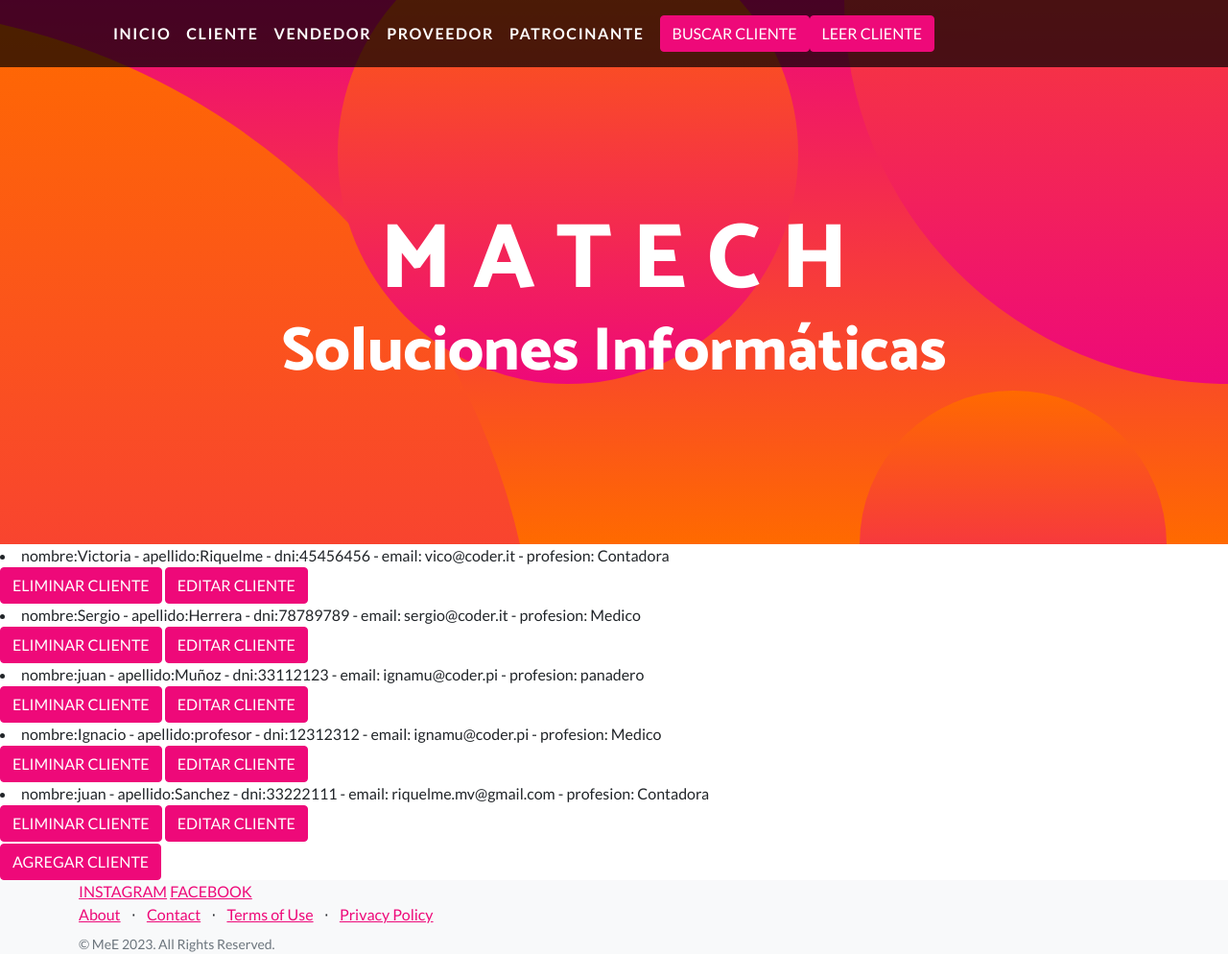
After one commit to MatiEsc/TerceraPreEntregaEscobarMatias, a Django app: page /AppTerceraPreEntregaEscobarMatias/leerCliente/ in a window 1280 px wide. The commit adds this page. Shown: the whole page at 96% size. Run offline with Django 4.2, Linux system fonts and the light colour scheme; data comes from the database, SQL or seed files in the repository; both versions use the stored data as it was after the commit; some libraries are stand-ins or nearby versions.

Commit message:
modificado

```diff
--- a/AppTerceraPreEntregaEscobarMatias/models.py
+++ b/AppTerceraPreEntregaEscobarMatias/models.py
@@ -10,11 +10,17 @@ class Cliente (models.Model):
     email=models.EmailField()
     profesion=models.CharField(max_length=30)
 
+    def __str__(self):
+        return f"nombre:{self.nombre} - apellido:{self.apellido} - dni:{self.dni} - email: {self.email} - profesion: {self.profesion}"
+
 class Vendedor(models.Model):
     nombre=models.CharField(max_length=40)
     apellido=models.CharField(max_length=40)
     dni=models.IntegerField()
     email=models.EmailField()
+
+    def __str__(self):
+        return f"nombre:{self.nombre} - apellido:{self.apellido} - dni:{self.dni} - email: {self.email}"
 
 class Proveedor(models.Model):
     nombre=models.CharField(max_length=40)
@@ -23,9 +29,16 @@ class Proveedor(models.Model):
     email=models.EmailField()
     marca=models.CharField(max_length=30)
 
+    def __str__(self):
+        return f"nombre:{self.nombre} - apellido:{self.apellido} - dni:{self.dni} - email: {self.email} - marca: {self.marca}"
+
 class Patrocinante(models.Model):
     nombre=models.CharField(max_length=40)
     apellido=models.CharField(max_length=40)
     dni=models.IntegerField()
     email=models.EmailField()
     marca=models.CharField(max_length=30)
+
+
+    def __str__(self):
+        return f"nombre:{self.nombre} - apellido:{self.apellido} - dni:{self.dni} - email: {self.email} - marca: {self.marca}"
--- /dev/null
+++ b/AppTerceraPreEntregaEscobarMatias/templates/leerCliente.html
@@ -0,0 +1,30 @@
+{% extends "padre.html" %}
+
+{% load static %}
+
+{% block contenidoQueCambia %}
+
+
+<body>
+
+    {% for p in cliente %}
+    <li> {{p}} </li>
+
+
+        <a class="btn btn-primary" href="{% url "AppTerceraPreEntregaEscobarMatias:eliminarCliente" p.nombre %}">ELIMINAR CLIENTE</a>
+        <a class="btn btn-primary" href="{% url "AppTerceraPreEntregaEscobarMatias:editarCliente" p.nombre %}">EDITAR CLIENTE</a>
+
+    {% endfor %}
+<br>
+
+</body>
+
+            <a class="btn btn-primary" href="{% url "AppTerceraPreEntregaEscobarMatias:cliente"%}">AGREGAR CLIENTE</a>
+            <button class="navbar-toggler" type="button" data-bs-toggle="collapse" data-bs-target="#navbarResponsive" aria-controls="navbarResponsive" aria-expanded="false" aria-label="Toggle navigation"><span class="navbar-toggler-icon"></span></button>
+            <div class="collapse navbar-collapse" id="navbarResponsive">
+
+            </div>
+        </div>
+    </nav>
+
+{% endblock %}
--- a/AppTerceraPreEntregaEscobarMatias/templates/padre.html
+++ b/AppTerceraPreEntregaEscobarMatias/templates/padre.html
@@ -22,12 +22,13 @@
         <nav class="navbar navbar-expand-lg navbar-dark navbar-custom fixed-top">
             <div class="container px-5">
 
-                <a class="navbar-brand" href="{% url "inicio"%}">Inicio</a>
-                <a class="navbar-brand" href="{% url "cliente"%}">Cliente</a>
-                <a class="navbar-brand" href="{% url "vendedor"%}">Vendedor</a>
-                <a class="navbar-brand" href="{% url "proveedor"%}">Proveedor</a>
-                <a class="navbar-brand" href="{% url "patrocinante"%}">Patrocinante</a>
-                <a class="btn btn-primary" href="{% url "busquedaCliente"%}">BUSCAR CLIENTE</a>
+                <a class="navbar-brand" href="{% url "AppTerceraPreEntregaEscobarMatias:inicio"%}">Inicio</a>
+                <a class="navbar-brand" href="{% url "AppTerceraPreEntregaEscobarMatias:cliente"%}">Cliente</a>
+                <a class="navbar-brand" href="{% url "AppTerceraPreEntregaEscobarMatias:vendedor"%}">Vendedor</a>
+                <a class="navbar-brand" href="{% url "AppTerceraPreEntregaEscobarMatias:proveedor"%}">Proveedor</a>
+                <a class="navbar-brand" href="{% url "AppTerceraPreEntregaEscobarMatias:patrocinante"%}">Patrocinante</a>
+                <a class="btn btn-primary" href="{% url "AppTerceraPreEntregaEscobarMatias:busquedaCliente"%}">BUSCAR CLIENTE</a>
+                <a class="btn btn-primary" href="{% url "AppTerceraPreEntregaEscobarMatias:leerCliente"%}">LEER CLIENTE</a>
                 <button class="navbar-toggler" type="button" data-bs-toggle="collapse" data-bs-target="#navbarResponsive" aria-controls="navbarResponsive" aria-expanded="false" aria-label="Toggle navigation"><span class="navbar-toggler-icon"></span></button>
                 <div class="collapse navbar-collapse" id="navbarResponsive">
 
--- a/AppTerceraPreEntregaEscobarMatias/urls.py
+++ b/AppTerceraPreEntregaEscobarMatias/urls.py
@@ -1,8 +1,10 @@
 from django.urls import path, include
 from AppTerceraPreEntregaEscobarMatias import views
 
+app_name= "AppTerceraPreEntregaEscobarMatias"
+
 urlpatterns = [
-    path('', views.inicio, name="inicio"),
+    path('AppTerceraPreEntregaEscobarMatias', views.inicio, name="inicio"),
     path ("cliente/", views.cliente, name="cliente"),
     path("vendedor/", views.vendedor, name= "vendedor"),
     path("proveedor/", views.proveedor, name= "proveedor"),
@@ -12,4 +14,12 @@ urlpatterns = [
     #path("proveedorFormulario", views.proveedorFormulario, name="proveedorFormulario"),
     #path("patrocinanteFormulario", views.patrocinanteFormulario, name="patrocinanteFormulario"),
     path("busquedaCliente", views.busquedaCliente, name="busquedaCliente"),
-    path("buscar/", views.buscar)]
+    path("buscar/", views.buscar),
+    path ("leerCliente/", views.leerCliente, name="leerCliente"),
+    path ("leerVendedor/", views.leerVendedor, name="leerVendedor"),
+    path ("leerProveedor/", views.leerProveedor, name="LeerProveedor"),
+    path ("leerPatrocinante/", views.leerPatrocinante, name="LeerleerPatrocinante"),
+    path ("eliminarCliente/<cliente_nombre>/", views.eliminarCliente, name="eliminarCliente"),
+    path ("editarCliente/<cliente_nombre>/", views.editarCliente, name= "editarCliente"),
+
+    ]
--- a/AppTerceraPreEntregaEscobarMatias/views.py
+++ b/AppTerceraPreEntregaEscobarMatias/views.py
@@ -124,3 +124,62 @@ def buscar (request):
        respuesta= "No enviaste datos."
 
    return HttpResponse(respuesta)
+
+def leerCliente(request):
+    cliente= Cliente.objects.all()
+    contexto = {"cliente": cliente}
+    return render (request, "leerCliente.html", contexto)
+
+def leerVendedor(request):
+    vendedor= Vendedor.objects.all()
+    contexto = {"vendedor": vendedor}
+    return render (request, "leerVendedor.html", contexto)
+
+def leerProveedor(request):
+    proveedor= Proveedor.objects.all()
+    contexto = {"proveedor": proveedor}
+    return render (request, "leerProveedor.html", contexto)
+
+def leerPatrocinante(request):
+    patrocinante= Patrocinante.objects.all()
+    contexto = {"patrocinante": patrocinante}
+    return render (request, "leerPatrocinante.html", contexto)
+
+def eliminarCliente(request, cliente_nombre):
+    cliente= Cliente.objects.get(nombre=cliente_nombre)
+    cliente.delete()
+
+    cliente=Cliente.objects.all()
+    contexto = {"cliente": cliente}
+    return render (request, "leerCliente.html", contexto)
+
+def editarCliente(request, cliente_nombre):
+    cliente= Cliente.objects.get(nombre=cliente_nombre)
+
+    if request.method == "POST":
+        miFormulario= ClienteFormulario(request.POST)
+
+        print(miFormulario)
+
+        if miFormulario.is_valid():
+            informacion= miFormulario.cleaned_data
+
+            cliente.nombre= informacion ["nombre"]
+            cliente.apellido= informacion ["apellido"]
+            cliente.dni= informacion ["dni"]
+            cliente.email= informacion ["email"]
+            cliente.profesion= informacion ["profesion"]
+
+            cliente.save()
+
+            return render(request, "inicio.html")
+
+        else:
+            miFormulario= ClienteFormulario(initial={"nombre": cliente.nombre,
+                                                     "apellido":cliente.apellido,
+                                                     "dni":cliente.dni,
+                                                     "email":cliente.email,
+                                                     "profesion": cliente.profesion})
+
+            return render (request, "editarCliente.html",
+                            {"miFormulario":miFormulario, "cliente_nombre":cliente_nombre})
```
Also changed, not shown: AppTerceraPreEntregaEscobarMatias/templates/editarCliente.html (added, +24 -0 lines), AppTerceraPreEntregaEscobarMatias/templates/eliminarCliente1.html (added, +28 -0 lines), AppTerceraPreEntregaEscobarMatias/templates/leerProveedor.html (added, +23 -0 lines), AppTerceraPreEntregaEscobarMatias/templates/leerVendedor.html (added, +28 -0 lines), AppTerceraPreEntregaEscobarMatias/templates/leerpatrocinante.html (added, +23 -0 lines), db.sqlite3.
